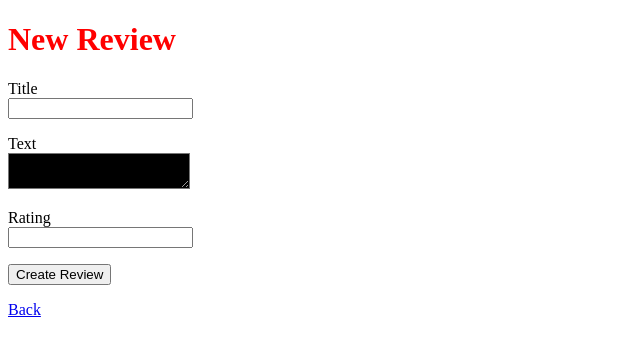
After one commit to davidaniel91/Caupona_Adventures_Project, a Rails app: page /reviews/new in a window 1280 px wide. The commit adds this page. Shown: the top 356 px of the page, without its empty margins (0-640 px from the left). Run offline with Rails 7, Linux system fonts and the light colour scheme; style sheets or scripts are compiled from the project's sources; some libraries are stand-ins or nearby versions.

Commit message:
Fixed new review

```diff
--- /dev/null
+++ b/app/assets/javascripts/restaurant.coffee
@@ -0,0 +1,3 @@
+# Place all the behaviors and hooks related to the matching controller here.
+# All this logic will automatically be available in application.js.
+# You can use CoffeeScript in this file: http://coffeescript.org/
--- /dev/null
+++ b/app/assets/stylesheets/restaurant.scss
@@ -0,0 +1,3 @@
+// Place all the styles related to the restaurant controller here.
+// They will automatically be included in application.css.
+// You can use Sass (SCSS) here: http://sass-lang.com/
--- a/app/assets/stylesheets/welcome.scss
+++ b/app/assets/stylesheets/welcome.scss
@@ -5,3 +5,10 @@ body
 {
     background: lightbluesteel;
 }
+h1 {
+    color: red;
+}
+textarea {
+    background-color: black;
+    color: green;
+}
--- a/app/controllers/review_controller.rb
+++ b/app/controllers/reviews_controller.rb
@@ -1,4 +1,8 @@
-class ReviewController < ApplicationController
+class ReviewsController < ApplicationController
+      def index
+        @reviews = Review.all
+    end
+
     def show
         @review = Review.find(params[:id])
     end
@@ -17,9 +21,6 @@ class ReviewController < ApplicationController
         end
     end
 
-    def index
-        @reviews = Review.all
-    end
 
     def edit
         @review = Review.find(params[:id])
@@ -36,9 +37,10 @@ class ReviewController < ApplicationController
     end
 
     def destroy
-        @review = Article.find(params[:id])
+        @review = review.find(params[:id])
         @review.destroy
         redirect_to review_path
+
     end
 
 
@@ -46,5 +48,5 @@ end
 
 private
 def review_params
-    params.require(:review).permit(:title, :text)
+    params.require(:review).permit(:title, :text, :rating)
 end
--- /dev/null
+++ b/app/helpers/restaurant_helper.rb
@@ -0,0 +1,2 @@
+module RestaurantHelper
+end
--- /dev/null
+++ b/app/views/reviews/_form.html.erb
@@ -0,0 +1,35 @@
+<%= form_for @review do |f| %>
+
+    <% if @review.errors.any? %>
+     <div id="error_explanation">
+       <h2>
+         <%= pluralize(@review.errors.count, "error") %> prohibited
+         this review from being saved:
+       </h2>
+        <ul>
+         <% @review.errors.full_messages.each do |msg| %>
+          <li><%= msg %></li>
+         <% end %>
+        </ul>
+     </div>
+    <% end %>
+
+<p>
+    <%= f.label :title %><br>
+    <%= f.text_field :title %>
+</p>
+
+<p>
+    <%= f.label :text %><br>
+    <%= f.text_area :text %>
+</p>
+<p>
+    <%= f.label :rating %><br>
+    <%= f.text_field :rating %>
+</p>
+<p>
+    <%= f.submit %>
+</p>
+<% end %>
+
+<%= link_to 'Back', reviews_path %>
--- /dev/null
+++ b/app/views/reviews/edit.html.erb
@@ -0,0 +1,5 @@
+<h1>Editing review</h1>
+
+ <%= render 'form' %>
+
+<%= link_to 'Back', reviews_path %>
--- a/app/views/review/index.html.erb
+++ b/app/views/reviews/index.html.erb
@@ -4,14 +4,17 @@
   <tr>
     <th>Title</th>
     <th>Text</th>
+    <th>Rating</th>
   </tr>
 
   <% @reviews.each do |review| %>
     <tr>
       <td><%= review.title %></td>
       <td><%= review.text %></td>
+      <td><%= review.rating %></td>
       <td><%= link_to 'Show', review_path(review) %></td>
       <td><%= link_to 'Edit', edit_review_path(review) %></td>
+
     </tr>
   <% end %>
 </table>
--- a/app/views/review/new.html.erb
+++ b/app/views/reviews/new.html.erb
@@ -1,5 +1,3 @@
 <h1>New Review</h1>
 
 <%= render 'form' %>
-
-<%= link_to 'Back', review_path %>
--- a/app/views/review/restaurants.html.erb
+++ b/app/views/reviews/restaurants.html.erb
@@ -7,6 +7,7 @@
     <% f.text %>
     <!-- This might be where the picture goes later. f.picture possibly.
         CSS might be used for the pictures.-->
+    <%= link_to 'New Review', new_review_path %>
     <%= link_to 'show', show_review_path  %>
     <%= link_to 'update', edit_review_path %>
     <!-->This is also a way to do a comment. Use !-- then enter tab. </!-->
--- a/app/views/welcome/index.html.erb
+++ b/app/views/welcome/index.html.erb
@@ -1,6 +1,6 @@
 <h1>Number 9 Large</h1>
 <h1>Caupona Adventures</h1>
-<%= link_to 'List of all Restaurants',controller: 'review' %>
+<%= link_to 'List of all Restaurants',controller: 'reviews' %>
 
 
 <!-- This is how you write a comment in HTML. -->
--- a/config/routes.rb
+++ b/config/routes.rb
@@ -2,7 +2,7 @@ Rails.application.routes.draw do
   # For details on the DSL available within this file, see http://guides.rubyonrails.org/routing.html
   get 'welcome/index'
 
-  resources :review
+  resources :reviews
 
   root 'welcome#index'
 
--- a/db/migrate/20170327154011_create_reviews.rb
+++ b/db/migrate/20170328004458_create_reviews.rb
@@ -3,6 +3,7 @@ class CreateReviews < ActiveRecord::Migration[5.0]
     create_table :reviews do |t|
       t.string :title
       t.text :text
+      t.decimal :rating
 
       t.timestamps
     end
```
Also changed, not shown: app/models/review.rb (+4 -4 lines), app/views/review/_form.html.erb (deleted, +0 -32 lines), app/views/reviews/show.html.erb (renamed from app/views/review/show.html.erb, +6 -1 lines), db/schema.rb.
